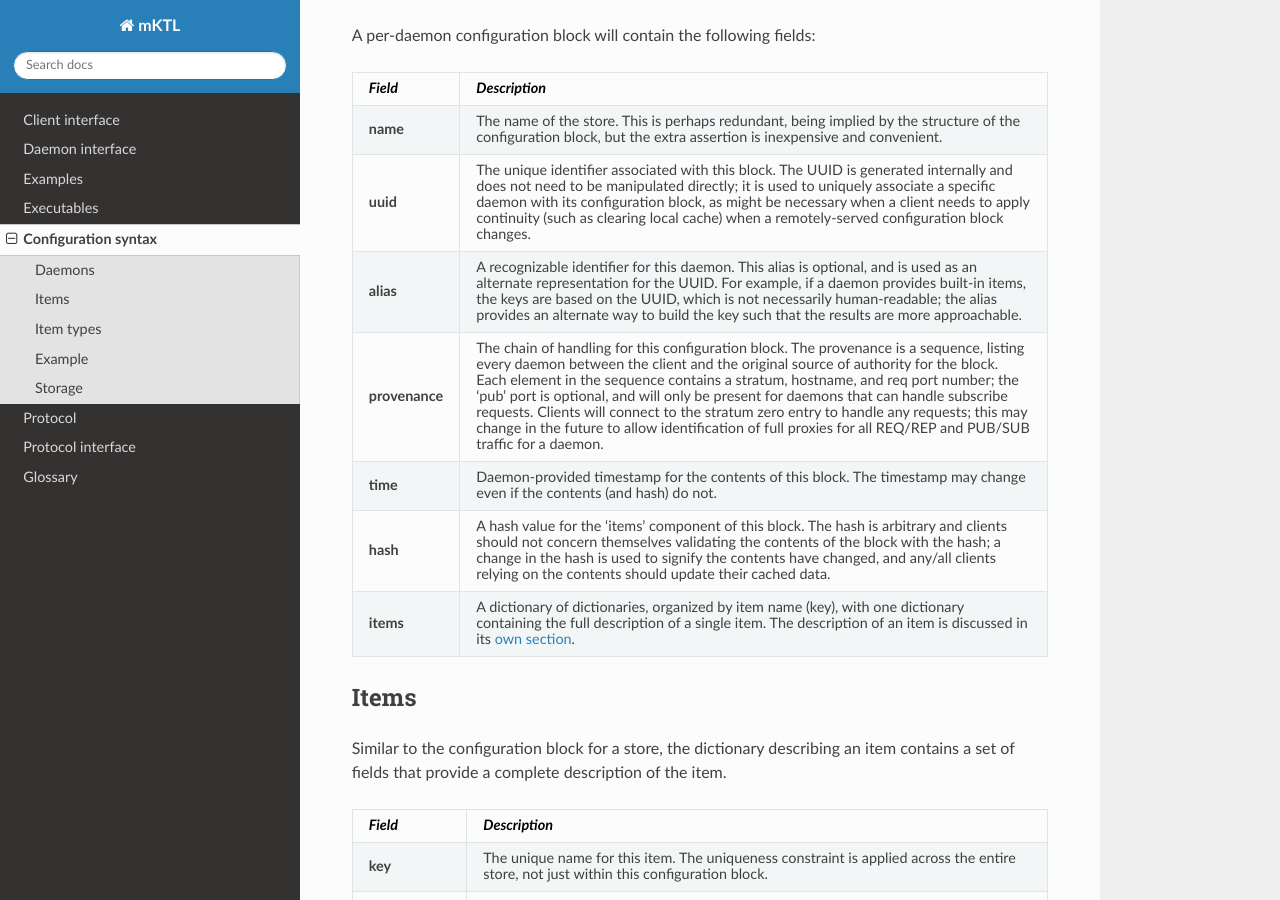
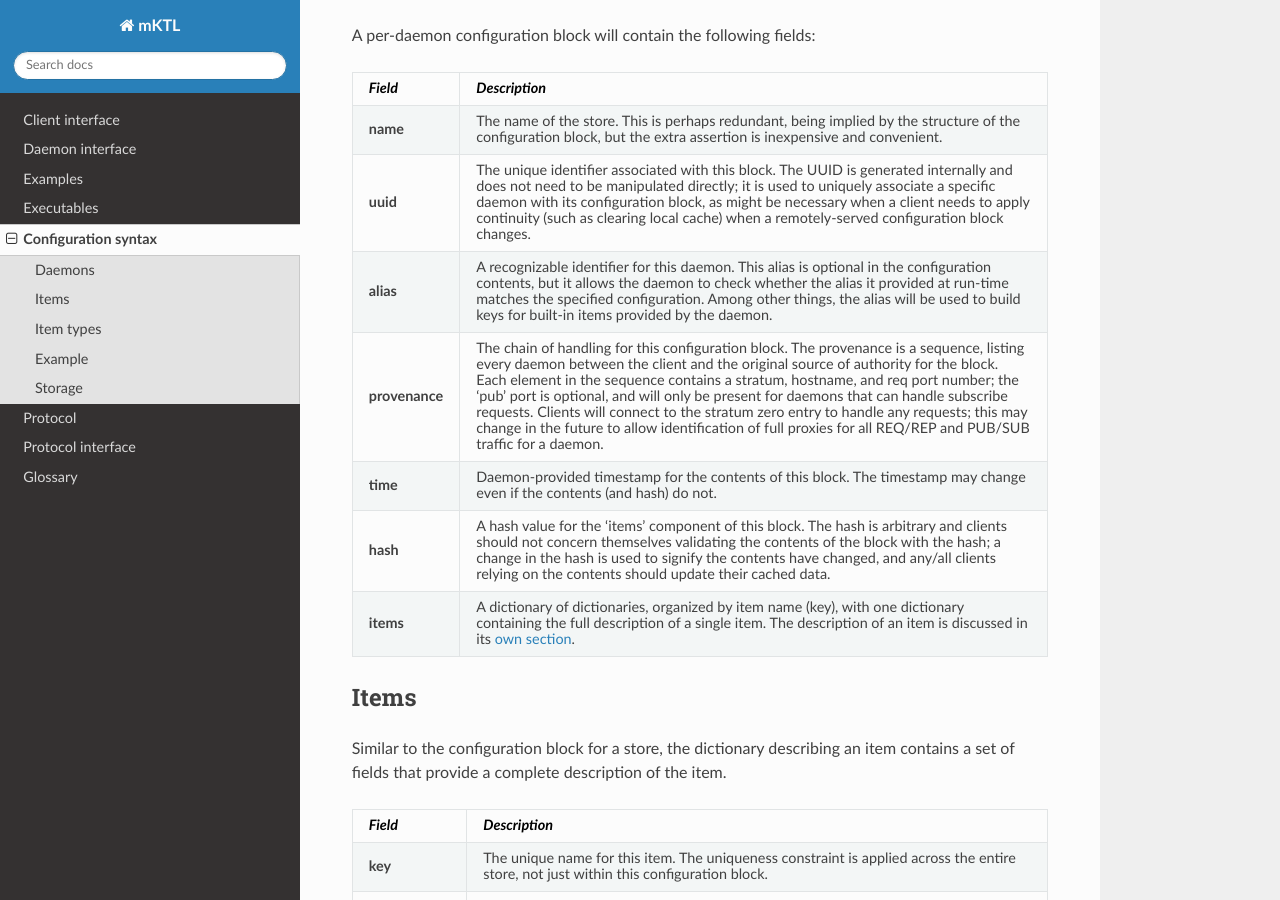
Before and after one commit to KeckObservatory/mKTL, a Sphinx documentation site: the page built from doc/configuration.rst, in a window 1280 px wide and 900 px high, scrolled down 635 px. Built offline with Sphinx 7.4.7 and the Read the Docs theme 3.1.0, drawn with Linux system fonts in a browser that asks for light colours.

Commit message:
The concept of an 'alias' is already evolving.

```diff
--- a/doc/configuration.rst
+++ b/doc/configuration.rst
@@ -46,13 +46,12 @@ A per-daemon configuration block will contain the following fields:
 		when a remotely-served configuration block changes.
 
 **alias**	A recognizable identifier for this daemon. This
-		alias is optional, and is used as an alternate
-		representation for the UUID. For example, if a
-		daemon provides built-in items, the keys are
-		based on the UUID, which is not necessarily
-		human-readable; the alias provides an alternate
-		way to build the key such that the results are
-		more approachable.
+		alias is optional in the configuration contents,
+		but it allows the daemon to check whether the
+		alias it provided at run-time matches the
+		specified configuration. Among other things, the
+		alias will be used to build keys for built-in
+		items provided by the daemon.
 
 **provenance**	The chain of handling for this configuration
 		block. The provenance is a sequence, listing every
```
